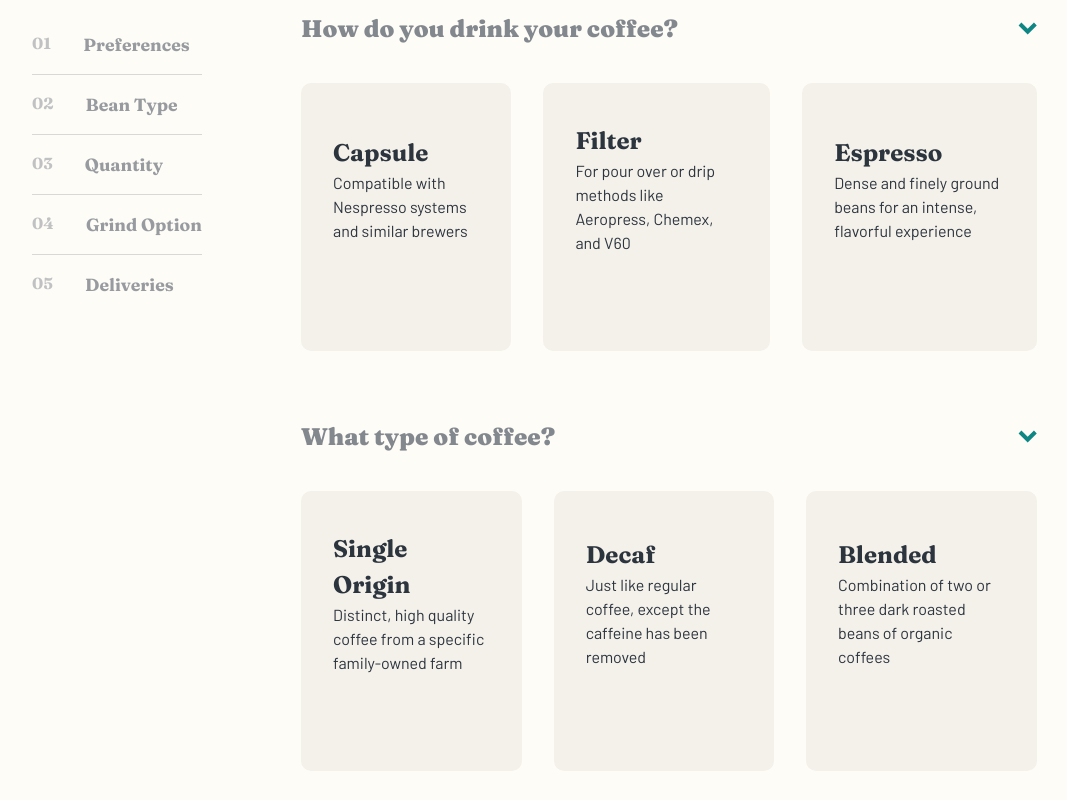
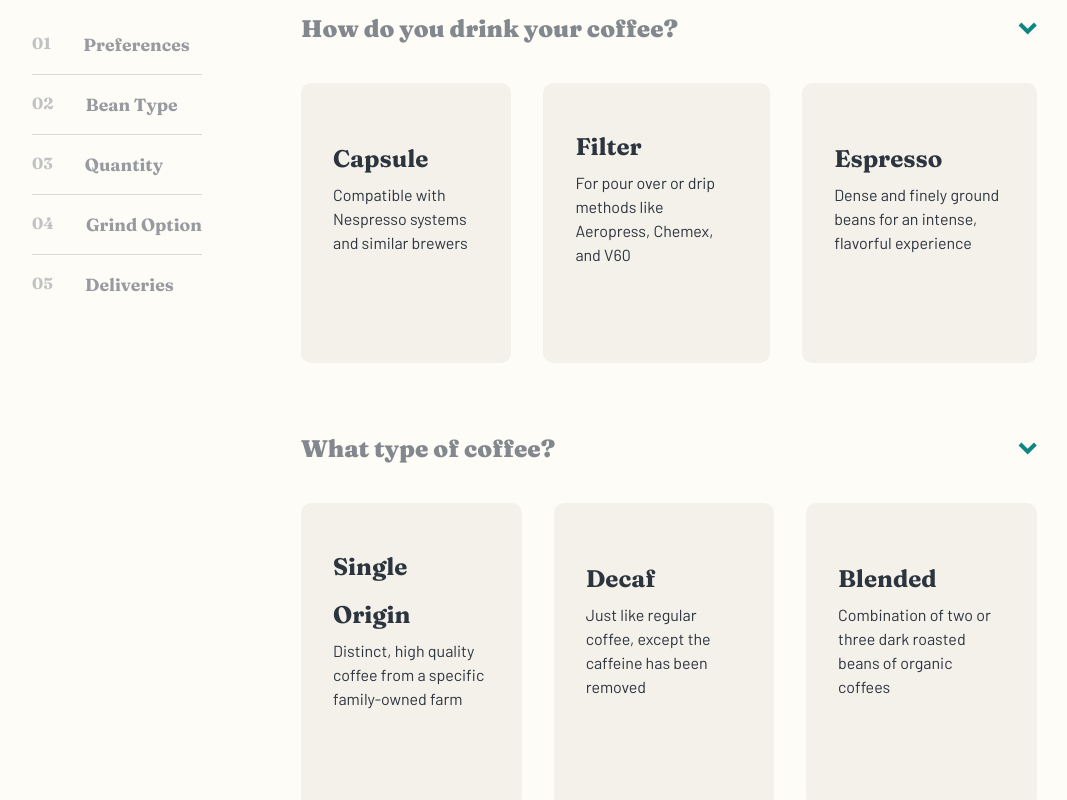
Before and after one commit to kebin20/coffee-roasters-website, a React (Vite) app: page /subscribe in a window 1280 px wide. Shown: the part 1520-2320 px from the top of the page, without its empty margins (155-1222 px from the left). Built offline with nearby package versions, Linux system fonts and the light colour scheme; no server answers; the HTML template or start-up script is replaced by a standard one.

Commit message:
style: fixed up styling for all components

```diff
--- a/src/Pages/AboutUs.module.css
+++ b/src/Pages/AboutUs.module.css
@@ -110,6 +110,10 @@
     grid-template-columns: 1fr 0.5fr;
     gap: 1em;
     padding-left: 5em;
+  }
+
+  .aboutUsHeroTitle {
+    font-size: var(--lg-font-size);
   }
 
   .aboutUsHeroText {
--- a/src/Pages/Home.module.css
+++ b/src/Pages/Home.module.css
@@ -146,19 +146,25 @@
 @media only screen and (min-width: 600px) {
   /*Hero Section */
   .homeHeroContainer {
-    display: flex;
+    display: grid;
+    grid-template-columns: 0.5fr;
     background: url("../assets/home/tablet/image-hero-coffeepress.jpg");
     background-size: cover;
     background-repeat: no-repeat;
     margin-left: 1.5em;
     margin-right: 1.5em;
-    padding: 6.5em 14.5em 6.5em 3.5em;
+    padding-left: 6em;
   }
 
   .heroWrapper {
     display: flex;
     align-items: flex-start;
     text-align: left;
+  }
+
+  .homeHeroTitle {
+    font-size: var(--semi-xxl-font-size);
+    line-height: 1.2;
   }
 
   /* Collection Section */
--- a/src/Pages/Subscribe.module.css
+++ b/src/Pages/Subscribe.module.css
@@ -6,7 +6,7 @@
   align-items: center;
   text-align: center;
   color: var(--lightCream);
-  background-image: url('../assets/plan/mobile/image-hero-blackcup.jpg');
+  background-image: url("../assets/plan/mobile/image-hero-blackcup.jpg");
   background-size: cover;
   padding: 8.25em 1.5em;
   margin: 1.5em;
@@ -82,12 +82,17 @@
   /*Hero Section*/
 
   .createPlanHeroContainer {
-    background-image: url('../assets/plan/tablet/image-hero-blackcup.jpg');
+    background-image: url("../assets/plan/tablet/image-hero-blackcup.jpg");
     text-align: left;
     display: grid;
     grid-template-columns: 1fr 0.5fr;
     gap: 1em;
     padding-left: 5em;
+  }
+
+  .createPlanHeroTitle {
+    font-size: var(--semi-xxl-font-size);
+    line-height: 2.5rem;
   }
 
   .createPlanHeroText {
@@ -144,6 +149,11 @@
   .sidebar {
     display: none;
   }
+
+  .planContainer {
+    align-items: center;
+    margin-bottom: 9em;
+  }
 }
 /* Tablet landscape and larger */
 @media only screen and (min-width: 900px) {
@@ -153,7 +163,7 @@
   /*HERO SECTION*/
 
   .createPlanHeroContainer {
-    background-image: url('../assets/plan/desktop/image-hero-blackcup.jpg');
+    background-image: url("../assets/plan/desktop/image-hero-blackcup.jpg");
     margin: 0em 5em;
     display: grid;
     grid-template-columns: 0.65fr 1fr;
@@ -191,10 +201,14 @@
     margin: 6em 5.5em;
   }
 
+  .planContainer {
+    align-items: flex-end;
+  }
+
   .sidebar {
     display: flex;
     justify-content: center;
-    font-family: 'Fraunces';
+    font-family: "Fraunces";
     color: var(--Grey);
   }
 
--- a/src/components/Selections/PlanDropdownItem.module.css
+++ b/src/components/Selections/PlanDropdownItem.module.css
@@ -44,6 +44,13 @@
 
 /* Tablet portrait and larger */
 @media only screen and (min-width: 600px) {
+  .dropDownItem {
+    padding: 2em 2em 5.25em 2em;
+  }
+
+  .buttonTitle {
+    line-height: 2;
+  }
 }
 /* Tablet landscape and larger */
 @media only screen and (min-width: 900px) {
--- a/src/components/Selections/PlanMenu.module.css
+++ b/src/components/Selections/PlanMenu.module.css
@@ -35,6 +35,10 @@
     gap: 2em;
   }
 
+  .dropDownItem {
+    padding-bottom: 5.25em;
+  }
+
   .selectionButton {
     justify-content: space-between;
     padding-top: 0;
--- a/src/index.css
+++ b/src/index.css
@@ -30,6 +30,7 @@ Mobile: 654x800
   --body-font: "Barlow", sans-serif;
   --title-alternate-big: 9.4rem; /*150px*/
   --xxl-font-size: 4.5rem; /*72px*/
+  --semi-xxl-font-size: 3rem; /*48px*/
   --xl-font-size: 2.5rem; /*40px*/
   --lg-font-size: 2rem; /*32px*/
   --semi-lg-font-size: 1.75rem; /*28px*/
```
